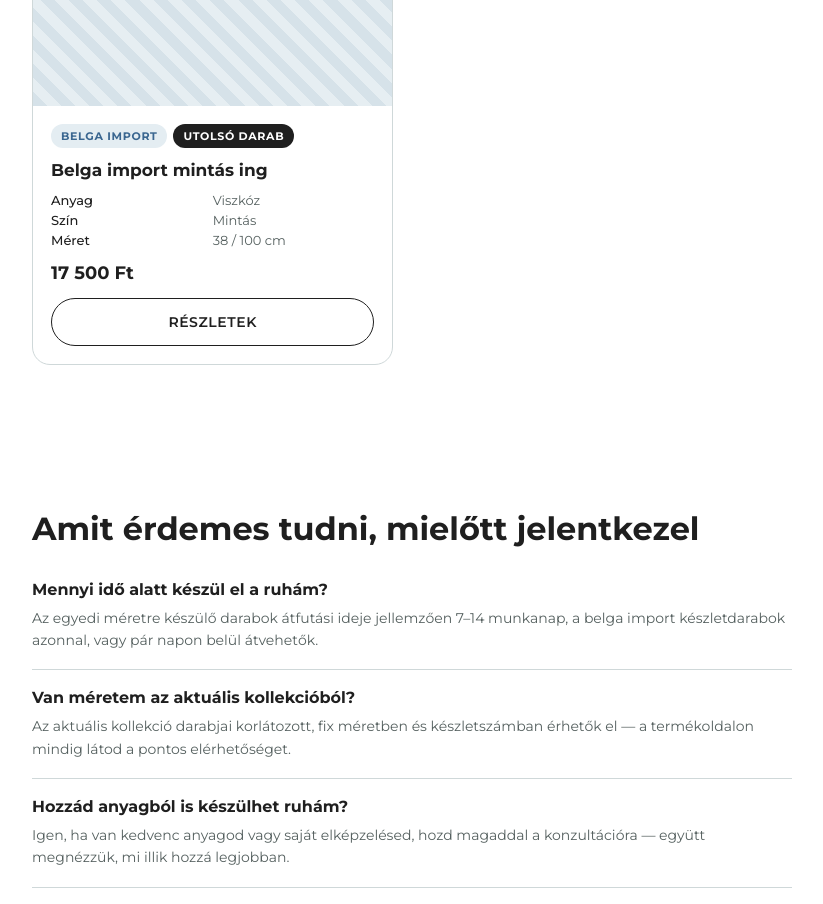
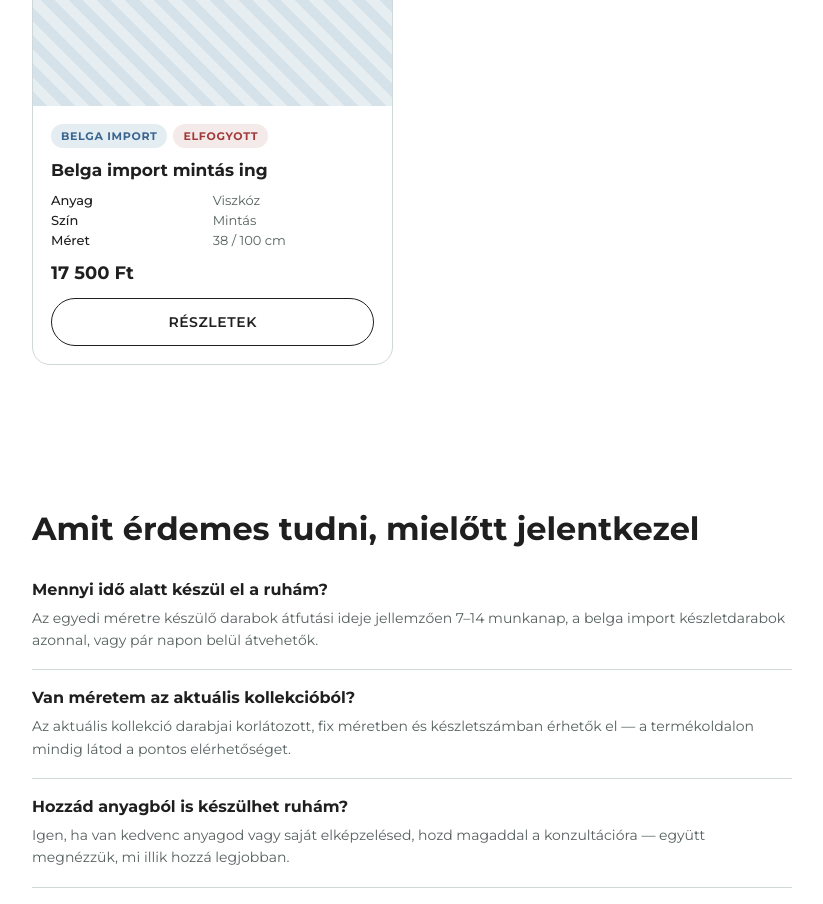
Before and after one commit to bajzathbalazs-hue/inmystyle-site, a plain HTML site: page kategoria-ing.html in a window 1280 px wide. Shown: the part 1620-2524 px from the top of the page, without its empty margins (42-865 px from the left). Drawn offline with Linux system fonts and the light colour scheme.

Commit message:
Add exact sold-out badge color, cache-bust stylesheet
Pulled the "Elfogyott" badge colors (#F5EAEA / #A13B3B) directly from Framer's style panel. Also version-tag the CSS link so browsers pick up future edits without a stale-cache issue.

```diff
--- a/css/style.css
+++ b/css/style.css
@@ -206,6 +206,7 @@ a { color: inherit; text-decoration: none; }
   padding: 5px 10px; border-radius: 999px;
 }
 .tag-dark { background: var(--color-ink); color: #fff; }
+.tag-danger { background: #f5eaea; color: #a13b3b; }
 
 /* ===== Quote block ===== */
 .quote-block { text-align: center; padding: 56px 0; max-width: 780px; margin: 0 auto; }
--- a/kategoria-ing.html
+++ b/kategoria-ing.html
@@ -6,7 +6,7 @@
   <title>Ing kollekció — In My Style</title>
   <link rel="preconnect" href="https://fonts.googleapis.com">
   <link href="https://fonts.googleapis.com/css2?family=Allura&family=Montserrat:wght@400;500;600;700;800&display=swap" rel="stylesheet">
-  <link rel="stylesheet" href="css/style.css">
+  <link rel="stylesheet" href="css/style.css?v=2">
 </head>
 <body>
 
@@ -83,7 +83,7 @@
           <div class="product-body">
             <div class="product-badges">
               <span class="tag">Belga import</span>
-              <span class="tag tag-dark">Utolsó darab</span>
+              <span class="tag tag-danger">Elfogyott</span>
             </div>
             <h3>Belga import mintás ing</h3>
             <div class="product-specs">
```
Also changed, not shown: index.html (+1 -1 lines), termek.html (+1 -1 lines).
